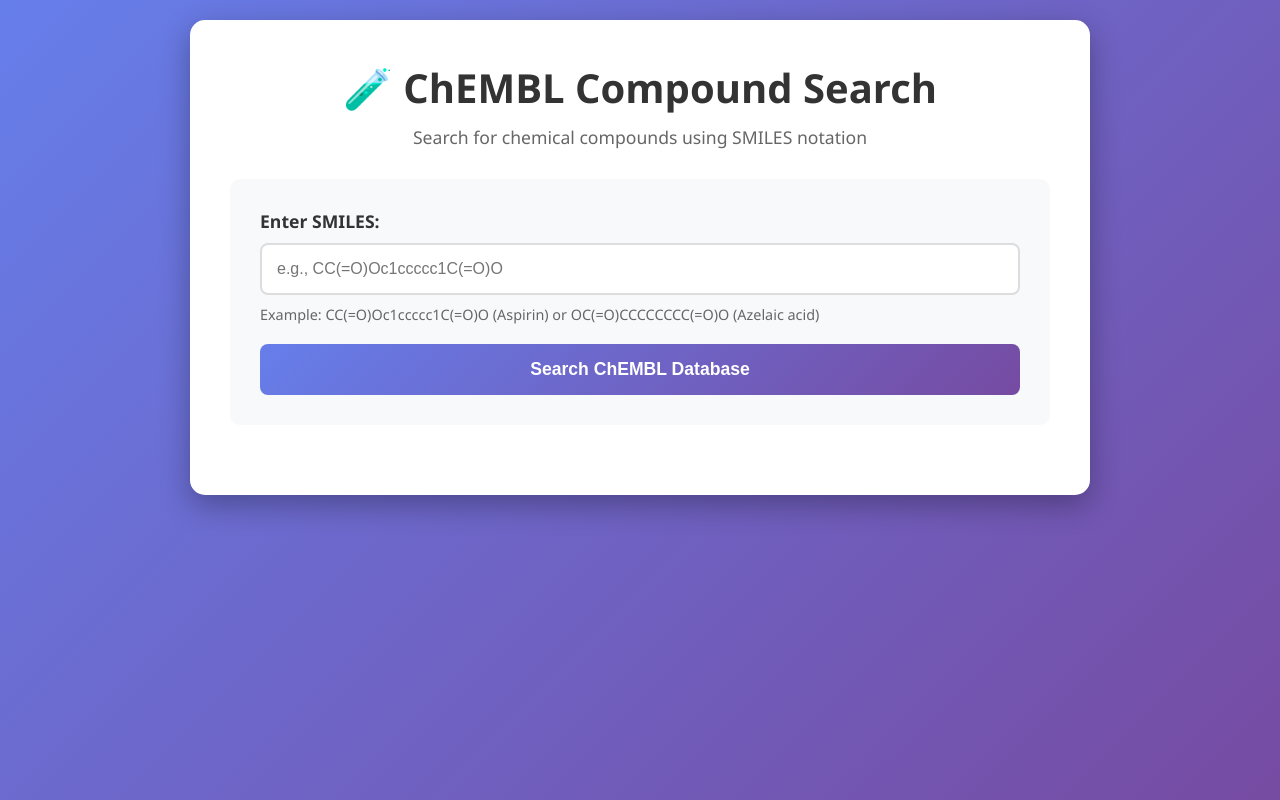
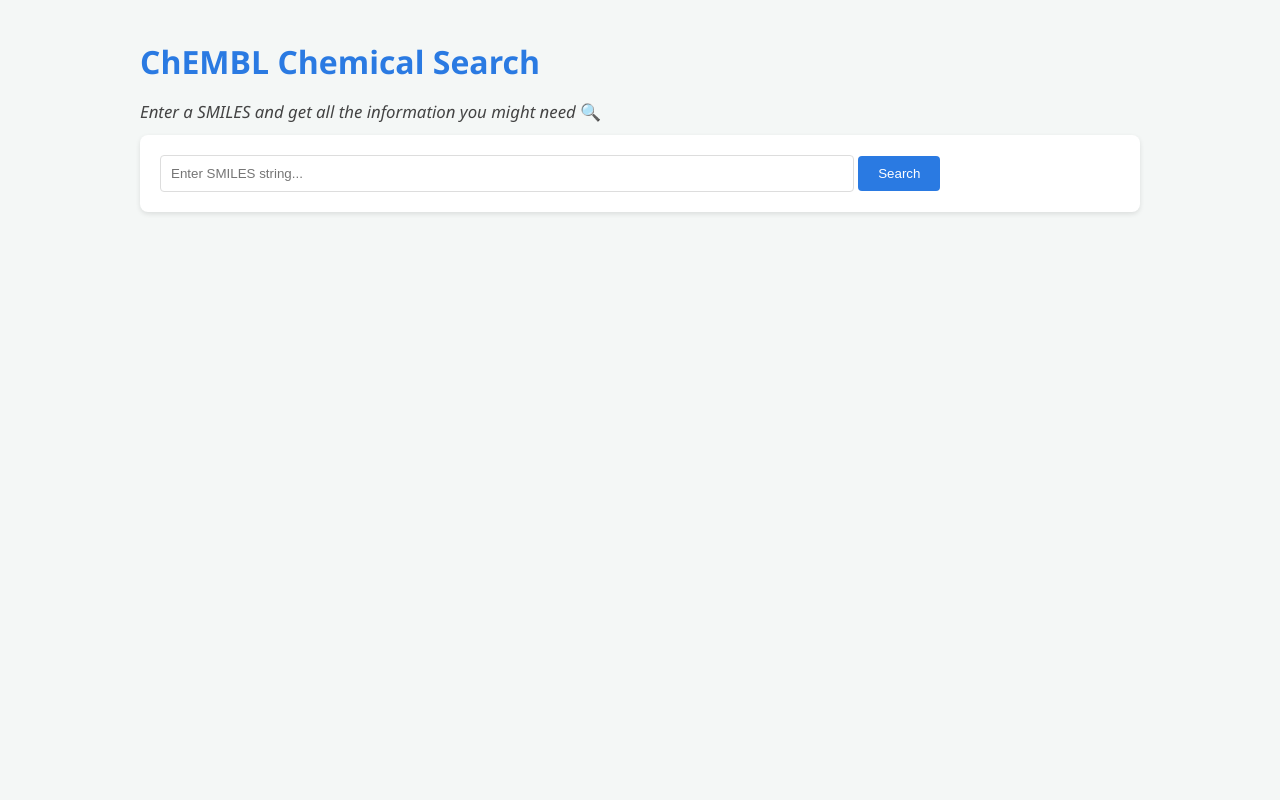
Before and after one commit to ValerieBizova/ci2, a Flask app: page / in a window 1280 px wide. Run offline with Flask 3, Linux system fonts and the light colour scheme.

Commit message:
Add assignment A08

```diff
--- a/A08/app.py
+++ b/A08/app.py
@@ -1,135 +1,69 @@
-"""
-Flask web application for searching chemical compounds in ChEMBL database using SMILES.
-"""
-
-import sys
+import re
 from flask import Flask, render_template, request
 from chembl_webresource_client.new_client import new_client
 
+app = Flask(__name__)
 
-def extract_synonyms(synonyms_list):
-    """
-    Extract synonym strings from the synonyms list.
+# Filter to handle chemical subscripts in HTML
+@app.template_filter('subscript')
+def subscript_filter(formula):
+    if not formula or formula == 'N/A':
+        return 'N/A'
+    return re.sub(r'(\d+)', r'<sub>\1</sub>', str(formula))
 
-    Args:
-        synonyms_list (list): List of synonym objects or strings
+@app.route("/", methods=["GET", "POST"])
+def index():
+    compound = None
+    error = None
 
-    Returns:
-        str: Comma-separated list of synonyms or 'N/A'
-    """
-    if not synonyms_list:
-        return 'N/A'
+    if request.method == "POST":
+        smiles = request.form.get("smiles", "").strip()
+        if not smiles:
+            error = "Please enter a SMILES string."
+        else:
+            try:
+                molecule_client = new_client.molecule
+                res = molecule_client.filter(molecule_structures__canonical_smiles=smiles)
 
-    syn_list = []
-    for s in synonyms_list[:5]:
-        if isinstance(s, dict):
-            syn_list.append(s.get('molecule_synonym', ''))
-        else:
-            syn_list.append(str(s))
+                if not res:
+                    error = "No compound found for this SMILES."
+                else:
+                    data = res[0]
+                    props = data.get('molecule_properties') or {}
+                    structs = data.get('molecule_structures') or {}
 
-    return ', '.join(filter(None, syn_list)) if syn_list else 'N/A'
+                    # Name and Synonyms logic
+                    raw_name = data.get('pref_name')
+                    name = raw_name.title() if raw_name else 'N/A'
 
+                    synonyms_list = data.get('molecule_synonyms') or []
+                    syn_names = [(s.get('synonyms') or s.get('molecule_synonym', '')).title() for s in synonyms_list if s]
+                    synonyms_str = (', '.join(syn_names[:3]) + "...") if len(syn_names) > 3 else (', '.join(syn_names) if syn_names else 'N/A')
 
-def create_app():
-    """Create and configure the Flask application."""
-    app = Flask(__name__)
+                    weight_raw = props.get('full_mwt')
+                    weight = f"{float(weight_raw):.2f}" if weight_raw else 'N/A'
 
-    @app.route('/', methods=['GET', 'POST'])
-    def index():
-        """Main page with SMILES input form and results display."""
-        compound_info = None
-        error_message = None
-        smiles_input = None
+                    compound = {
+                        'chembl_id': data.get('molecule_chembl_id'),
+                        'name': name,
+                        'synonyms': synonyms_str,
+                        'formula': props.get('full_molformula', 'N/A'),
+                        'weight': weight,
+                        'type': str(data.get('molecule_type', 'N/A')).capitalize(),
+                        'smiles': structs.get('canonical_smiles', smiles),
+                        'inchi': structs.get('standard_inchi', 'N/A'),
+                        'inchikey': structs.get('standard_inchi_key', 'N/A'),
+                        'alogp': props.get('alogp', 'N/A'),
+                        'hba': props.get('hba', 'N/A'),
+                        'hbd': props.get('hbd', 'N/A'),
+                        'psa': props.get('psa', 'N/A'),
+                        'heavy_atoms': props.get('heavy_atoms', 'N/A'),
+                        'ro5_violations': props.get('num_ro5_violations', 'N/A')
+                    }
+            except Exception as e:
+                error = f"Error: {str(e)}"
 
-        if request.method == 'POST':
-            smiles_input = request.form.get('smiles', '').strip()
+    return render_template("index.html", compound=compound, error=error)
 
-            if smiles_input:
-                try:
-                    compound_info = search_chembl(smiles_input)
-                    if not compound_info:
-                        error_message = "No compound found for the given SMILES."
-                except Exception as e:
-                    error_message = f"Error searching ChEMBL database: {str(e)}"
-            else:
-                error_message = "Please enter a SMILES string."
-
-        return render_template('index.html',
-                             compound_info=compound_info,
-                             error_message=error_message,
-                             smiles_input=smiles_input)
-
-    return app
-
-
-def search_chembl(smiles):
-    """
-    Search ChEMBL database for compound information using SMILES.
-
-    Args:
-        smiles (str): SMILES notation of the chemical compound
-
-    Returns:
-        dict: Dictionary containing compound information or None if not found
-    """
-    try:
-        # Create a molecule client
-        molecule = new_client.molecule
-
-        # Search for compounds with similar structure
-        results = molecule.filter(molecule_structures__canonical_smiles__flexmatch=smiles)
-
-        # Get the first result
-        if results:
-            compound = results[0]
-
-            # Extract relevant information
-            compound_info = {
-                'chembl_id': compound.get('molecule_chembl_id', 'N/A'),
-                'pref_name': compound.get('pref_name', 'N/A'),
-                'synonyms': extract_synonyms(compound.get('molecule_synonyms', [])),
-                'molecular_formula': compound.get('molecule_properties', {}).get('full_molformula', 'N/A') if compound.get('molecule_properties') else 'N/A',
-                'molecular_weight': compound.get('molecule_properties', {}).get('full_mwt', 'N/A') if compound.get('molecule_properties') else 'N/A',
-                'smiles': compound.get('molecule_structures', {}).get('canonical_smiles', 'N/A') if compound.get('molecule_structures') else 'N/A',
-                'inchi': compound.get('molecule_structures', {}).get('standard_inchi', 'N/A') if compound.get('molecule_structures') else 'N/A',
-                'inchi_key': compound.get('molecule_structures', {}).get('standard_inchi_key', 'N/A') if compound.get('molecule_structures') else 'N/A',
-                'alogp': compound.get('molecule_properties', {}).get('alogp', 'N/A') if compound.get('molecule_properties') else 'N/A',
-                'hba': compound.get('molecule_properties', {}).get('hba', 'N/A') if compound.get('molecule_properties') else 'N/A',
-                'hbd': compound.get('molecule_properties', {}).get('hbd', 'N/A') if compound.get('molecule_properties') else 'N/A',
-                'psa': compound.get('molecule_properties', {}).get('psa', 'N/A') if compound.get('molecule_properties') else 'N/A',
-                'rtb': compound.get('molecule_properties', {}).get('rtb', 'N/A') if compound.get('molecule_properties') else 'N/A',
-                'ro3_pass': compound.get('molecule_properties', {}).get('ro3_pass', 'N/A') if compound.get('molecule_properties') else 'N/A',
-                'num_ro5_violations': compound.get('molecule_properties', {}).get('num_ro5_violations', 'N/A') if compound.get('molecule_properties') else 'N/A',
-                'molecule_type': compound.get('molecule_type', 'N/A'),
-                'max_phase': compound.get('max_phase', 'N/A'),
-            }
-
-            return compound_info
-
-        return None
-
-    except Exception as e:
-        raise Exception(f"ChEMBL search failed: {str(e)}")
-
-
-def main(port=5000):
-    """
-    Main function to run the Flask application.
-
-    Args:
-        port (int): Port number for the Flask server (default: 5000)
-    """
-    app = create_app()
-    app.run(debug=True, host='0.0.0.0', port=port)
-
-
-if __name__ == '__main__':
-    port = 5000
-    if len(sys.argv) > 1:
-        try:
-            port = int(sys.argv[1])
-        except ValueError:
-            print(f"Invalid port number: {sys.argv[1]}. Using default port 5000.")
-            port = 5000
-
-    main(port)
+if __name__ == "__main__":
+    app.run(debug=True)
--- a/A08/templates/index.html
+++ b/A08/templates/index.html
@@ -1,279 +1,92 @@
 <!DOCTYPE html>
-<html lang="en">
+<html>
 <head>
-    <meta charset="UTF-8">
-    <meta name="viewport" content="width=device-width, initial-scale=1.0">
-    <title>ChEMBL Compound Search</title>
+    <title>ChEMBL Search</title>
     <style>
-        * {
-            margin: 0;
-            padding: 0;
-            box-sizing: border-box;
-        }
+        body { font-family: 'Segoe UI', Tahoma, Geneva, Verdana, sans-serif; margin: 40px; background-color: #f4f7f6; color: #333; }
+        .container { max-width: 1000px; margin: auto; }
 
-        body {
-            font-family: 'Segoe UI', Tahoma, Geneva, Verdana, sans-serif;
-            background: linear-gradient(135deg, #667eea 0%, #764ba2 100%);
-            min-height: 100vh;
-            padding: 20px;
-        }
+        h1 { margin-bottom: 15px; color: #2a7ae2; }
 
-        .container {
-            max-width: 900px;
-            margin: 0 auto;
-            background: white;
-            padding: 40px;
-            border-radius: 15px;
-            box-shadow: 0 10px 30px rgba(0, 0, 0, 0.3);
-        }
+        /* The Funny Line styling - removed italic from the whole block */
+        .funny-line { color: #444; font-size: 1.05em; margin-bottom: 12px; font-weight: 500; }
 
-        h1 {
-            color: #333;
-            text-align: center;
-            margin-bottom: 10px;
-            font-size: 2.5em;
-        }
+        .search-box { background: white; padding: 20px; border-radius: 8px; box-shadow: 0 2px 5px rgba(0,0,0,0.1); margin-bottom: 20px; }
+        input[type="text"] { width: 70%; padding: 10px; border: 1px solid #ddd; border-radius: 4px; }
+        button { padding: 10px 20px; background-color: #2a7ae2; color: white; border: none; border-radius: 4px; cursor: pointer; }
 
-        .subtitle {
-            text-align: center;
-            color: #666;
-            margin-bottom: 30px;
-            font-size: 1.1em;
-        }
+        .result-wrapper { display: flex; gap: 30px; background: white; padding: 30px; border-radius: 8px; box-shadow: 0 4px 15px rgba(0,0,0,0.1); }
+        .info-column { flex: 2; }
+        .structure-column { flex: 1; text-align: center; border-left: 1px solid #eee; padding-left: 20px; }
 
-        .search-form {
-            background: #f8f9fa;
-            padding: 30px;
-            border-radius: 10px;
-            margin-bottom: 30px;
-        }
+        .block { margin-bottom: 25px; }
+        .block h3 { border-bottom: 2px solid #2a7ae2; padding-bottom: 5px; color: #2a7ae2; font-size: 1.1em; }
 
-        label {
-            display: block;
-            margin-bottom: 10px;
-            color: #333;
-            font-weight: 600;
-            font-size: 1.1em;
-        }
+        ul { list-style: none; padding: 0; }
+        li { display: flex; margin-bottom: 8px; font-size: 1em; line-height: 1.4; }
+        .label { font-weight: bold; min-width: 185px; color: #555; flex-shrink: 0; }
+        .value { word-break: break-all; flex-grow: 1; }
 
-        input[type="text"] {
-            width: 100%;
-            padding: 15px;
-            border: 2px solid #ddd;
-            border-radius: 8px;
-            font-size: 1em;
-            transition: border-color 0.3s;
-        }
-
-        input[type="text"]:focus {
-            outline: none;
-            border-color: #667eea;
-        }
-
-        .example {
-            margin-top: 10px;
-            font-size: 0.9em;
-            color: #666;
-        }
-
-        button {
-            width: 100%;
-            padding: 15px;
-            background: linear-gradient(135deg, #667eea 0%, #764ba2 100%);
-            color: white;
-            border: none;
-            border-radius: 8px;
-            font-size: 1.1em;
-            font-weight: 600;
-            cursor: pointer;
-            margin-top: 20px;
-            transition: transform 0.2s, box-shadow 0.2s;
-        }
-
-        button:hover {
-            transform: translateY(-2px);
-            box-shadow: 0 5px 15px rgba(102, 126, 234, 0.4);
-        }
-
-        button:active {
-            transform: translateY(0);
-        }
-
-        .error {
-            background: #fee;
-            color: #c33;
-            padding: 15px;
-            border-radius: 8px;
-            border-left: 4px solid #c33;
-            margin-bottom: 20px;
-        }
-
-        .results {
-            background: #f8f9fa;
-            padding: 30px;
-            border-radius: 10px;
-            margin-top: 30px;
-        }
-
-        .results h2 {
-            color: #333;
-            margin-bottom: 20px;
-            padding-bottom: 10px;
-            border-bottom: 3px solid #667eea;
-        }
-
-        .info-grid {
-            display: grid;
-            grid-template-columns: repeat(auto-fit, minmax(250px, 1fr));
-            gap: 20px;
-            margin-top: 20px;
-        }
-
-        .info-item {
-            background: white;
-            padding: 15px;
-            border-radius: 8px;
-            border-left: 4px solid #667eea;
-        }
-
-        .info-label {
-            font-weight: 600;
-            color: #667eea;
-            margin-bottom: 5px;
-            font-size: 0.9em;
-            text-transform: uppercase;
-            letter-spacing: 0.5px;
-        }
-
-        .info-value {
-            color: #333;
-            word-break: break-word;
-            line-height: 1.5;
-        }
-
-        .full-width {
-            grid-column: 1 / -1;
-        }
-
-        .smiles-value {
-            font-family: 'Courier New', monospace;
-            font-size: 0.9em;
-            background: #f0f0f0;
-            padding: 10px;
-            border-radius: 5px;
-            overflow-x: auto;
-        }
+        .structure-column img { max-width: 100%; height: auto; margin-top: 10px; }
     </style>
 </head>
 <body>
 <div class="container">
-        <h1>🧪 ChEMBL Compound Search</h1>
-        <p class="subtitle">Search for chemical compounds using SMILES notation</p>
+    <h1>ChEMBL Chemical Search</h1>
 
-        <div class="search-form">
-            <form method="POST">
-                <label for="smiles">Enter SMILES:</label>
-                <input type="text"
-                       id="smiles"
-                       name="smiles"
-                       placeholder="e.g., CC(=O)Oc1ccccc1C(=O)O"
-                       value="{{ smiles_input or '' }}"
-                       required>
-                <p class="example">Example: CC(=O)Oc1ccccc1C(=O)O (Aspirin) or OC(=O)CCCCCCCC(=O)O (Azelaic acid)</p>
-                <button type="submit">Search ChEMBL Database</button>
+    <p class="funny-line">
+        <i>Enter a SMILES and get all the information you might need</i> 🔍
+    </p>
+
+    <div class="search-box">
+        <form method="post">
+            <input type="text" name="smiles" value="{{ request.form.get('smiles', '') }}" placeholder="Enter SMILES string..." required>
+            <button type="submit">Search</button>
         </form>
     </div>
 
-        {% if error_message %}
-        <div class="error">
-            <strong>Error:</strong> {{ error_message }}
-        </div>
-        {% endif %}
+    {% if error %}<p style="color: red;">{{ error }}</p>{% endif %}
 
-        {% if compound_info %}
-        <div class="results">
-            <h2>Compound Information</h2>
-
-            <div class="info-grid">
-                <div class="info-item">
-                    <div class="info-label">ChEMBL ID</div>
-                    <div class="info-value">{{ compound_info.chembl_id }}</div>
+    {% if compound %}
+    <div class="result-wrapper">
+        <div class="info-column">
+            <div class="block">
+                <h3>General Information</h3>
+                <ul>
+                    <li><span class="label">ChEMBL ID:</span> <span class="value">{{ compound.chembl_id }}</span></li>
+                    <li><span class="label">Name:</span> <span class="value">{{ compound.name }}</span></li>
+                    <li><span class="label">Synonyms:</span> <span class="value">{{ compound.synonyms }}</span></li>
+                    <li><span class="label">Molecular Formula:</span> <span class="value">{{ compound.formula | subscript | safe }}</span></li>
+                    <li><span class="label">Molecular Weight:</span> <span class="value">{{ compound.weight }}</span></li>
+                    <li><span class="label">Molecule Type:</span> <span class="value">{{ compound.type }}</span></li>
+                </ul>
             </div>
 
-                <div class="info-item">
-                    <div class="info-label">Preferred Name</div>
-                    <div class="info-value">{{ compound_info.pref_name }}</div>
+            <div class="block">
+                <h3>Identifiers</h3>
+                <ul>
+                    <li><span class="label">SMILES:</span> <span class="value">{{ compound.smiles }}</span></li>
+                    <li><span class="label">InChI:</span> <span class="value">{{ compound.inchi }}</span></li>
+                    <li><span class="label">InChIKey:</span> <span class="value">{{ compound.inchikey }}</span></li>
+                </ul>
             </div>
 
-                <div class="info-item">
-                    <div class="info-label">Molecule Type</div>
-                    <div class="info-value">{{ compound_info.molecule_type }}</div>
+            <div class="block">
+                <h3>Calculated Properties</h3>
+                <ul>
+                    <li><span class="label">LogP (ALogP):</span> <span class="value">{{ compound.alogp }}</span></li>
+                    <li><span class="label">H-Bond Acceptors:</span> <span class="value">{{ compound.hba }}</span></li>
+                    <li><span class="label">H-Bond Donors:</span> <span class="value">{{ compound.hbd }}</span></li>
+                    <li><span class="label">Polar Surface Area:</span> <span class="value">{{ compound.psa }}</span></li>
+                    <li><span class="label">Heavy Atoms:</span> <span class="value">{{ compound.heavy_atoms }}</span></li>
+                    <li><span class="label">Rule of 5 Violations:</span> <span class="value">{{ compound.ro5_violations }}</span></li>
+                </ul>
+            </div>
         </div>
 
-                <div class="info-item">
-                    <div class="info-label">Max Phase</div>
-                    <div class="info-value">{{ compound_info.max_phase }}</div>
-                </div>
-
-                <div class="info-item">
-                    <div class="info-label">Molecular Formula</div>
-                    <div class="info-value">{{ compound_info.molecular_formula }}</div>
-                </div>
-
-                <div class="info-item">
-                    <div class="info-label">Molecular Weight</div>
-                    <div class="info-value">{{ compound_info.molecular_weight }}</div>
-                </div>
-
-                <div class="info-item">
-                    <div class="info-label">ALogP</div>
-                    <div class="info-value">{{ compound_info.alogp }}</div>
-                </div>
-
-                <div class="info-item">
-                    <div class="info-label">H-Bond Acceptors</div>
-                    <div class="info-value">{{ compound_info.hba }}</div>
-                </div>
-
-                <div class="info-item">
-                    <div class="info-label">H-Bond Donors</div>
-                    <div class="info-value">{{ compound_info.hbd }}</div>
-                </div>
-
-                <div class="info-item">
-                    <div class="info-label">Polar Surface Area</div>
-                    <div class="info-value">{{ compound_info.psa }}</div>
-                </div>
-
-                <div class="info-item">
-                    <div class="info-label">Rotatable Bonds</div>
-                    <div class="info-value">{{ compound_info.rtb }}</div>
-                </div>
-
-                <div class="info-item">
-                    <div class="info-label">Ro5 Violations</div>
-                    <div class="info-value">{{ compound_info.num_ro5_violations }}</div>
-                </div>
-
-                <div class="info-item full-width">
-                    <div class="info-label">Synonyms</div>
-                    <div class="info-value">{{ compound_info.synonyms }}</div>
-                </div>
-
-                <div class="info-item full-width">
-                    <div class="info-label">Canonical SMILES</div>
-                    <div class="info-value smiles-value">{{ compound_info.smiles }}</div>
-                </div>
-
-                <div class="info-item full-width">
-                    <div class="info-label">InChI Key</div>
-                    <div class="info-value smiles-value">{{ compound_info.inchi_key }}</div>
-                </div>
-
-                <div class="info-item full-width">
-                    <div class="info-label">Standard InChI</div>
-                    <div class="info-value smiles-value">{{ compound_info.inchi }}</div>
-                </div>
+        <div class="structure-column">
+            <h3>Structure</h3>
+            <img src="https://www.ebi.ac.uk/chembl/api/data/image/{{ compound.chembl_id }}.svg" alt="Molecular Structure">
         </div>
     </div>
     {% endif %}
```
Also changed, not shown: A08/requirements.txt (+23 -2 lines), A08/README.md. Lines whose indentation alone changed are shown as unchanged.
